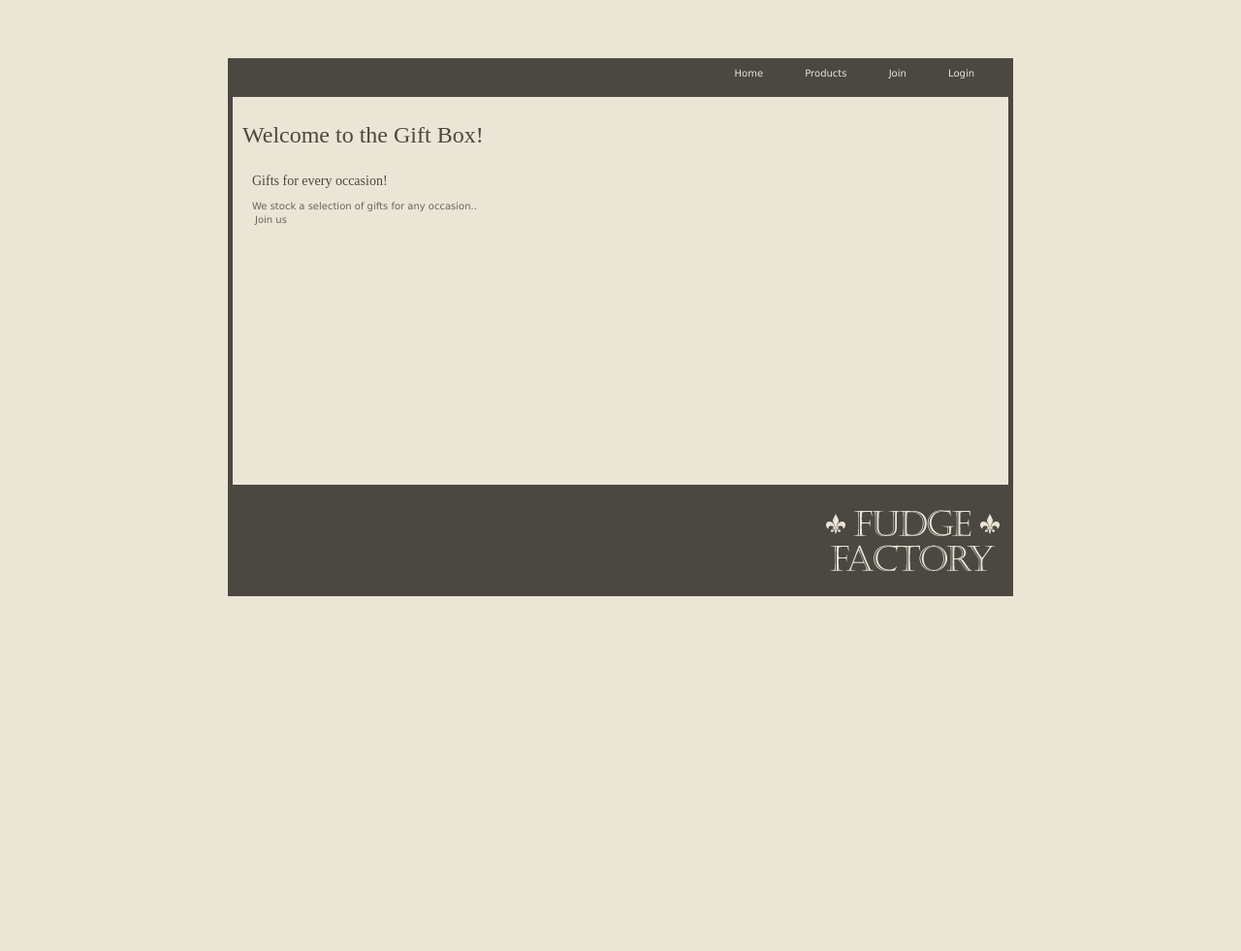
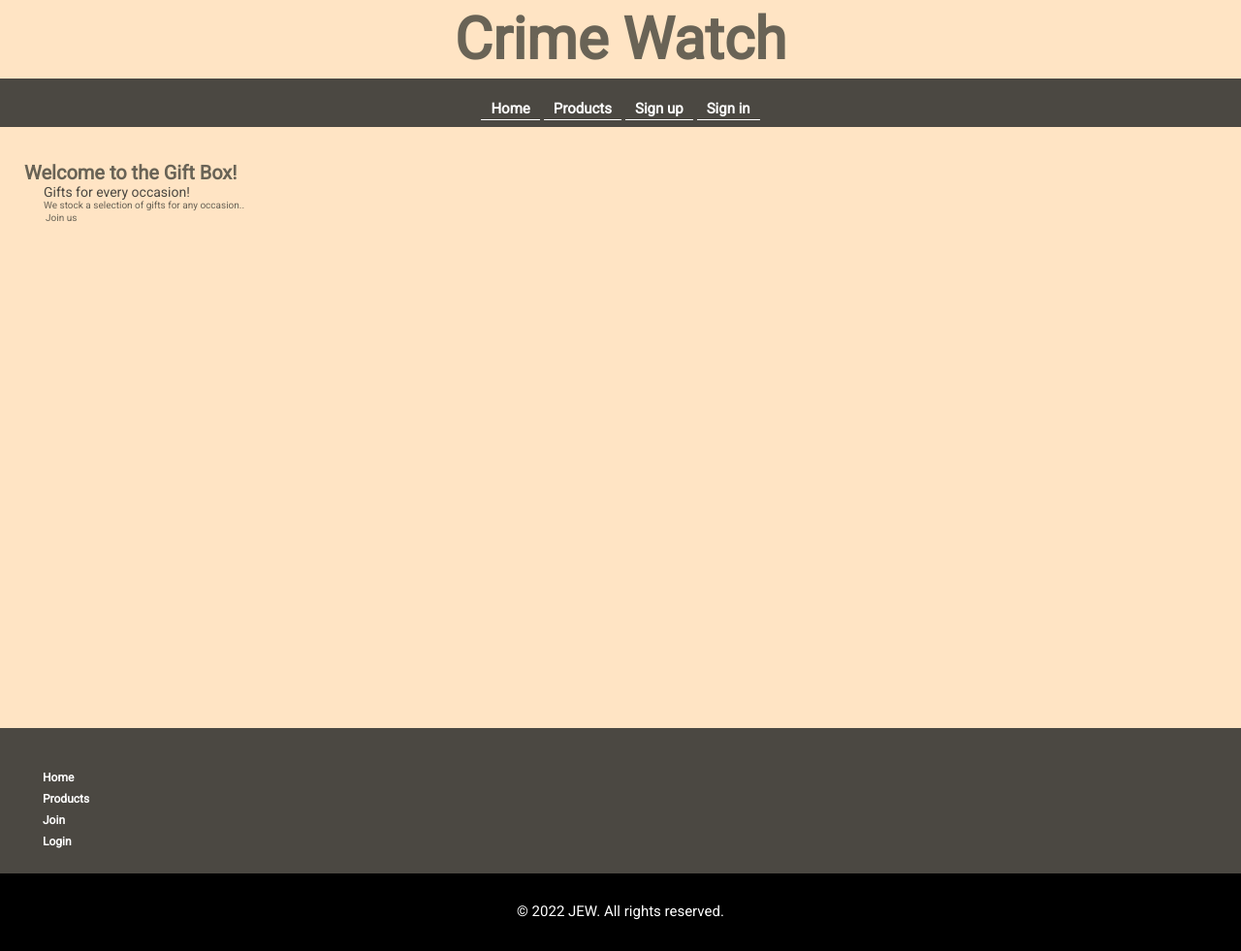
Before and after one commit to Waseem-Mosam/crimewatch, a PHP site: page /webroot/?mod=1 in a window 1280 px wide. Shown: the whole page at 97% size. Before the commit the page ends 615 px from the top, so only its background shows below. Run offline with PHP 8.4, Linux system fonts and the light colour scheme.

Commit message:
Second update

```diff
--- a/fudge_factory/site/classes/entities/Inventory.php
+++ b/fudge_factory/site/classes/entities/Inventory.php
@@ -1,16 +1,15 @@
 <?php
-
+include("modules/connection.php");
 class Inventory
 {
 	function getAllMediums()
 	{
-	$dbc=mysql_connect(DB_HOST,DB_USER,DB_PASSWORD) or die('Failed'.mysql_error());
-	mysql_select_db(DB_NAME);
+
 	$query='SELECT medium_id FROM MEDIUM';
-	$result=mysql_query($query);
+	$result=mysqli_query($con,$query);
 	$ids=array();
 	if($result)
-		while($row=mysql_fetch_array($result))
+		while($row=mysqli_fetch_array($result))
 			{
 			$ids[]=$row['medium_id'];
 			}
--- a/fudge_factory/site/classes/entities/Medium.php
+++ b/fudge_factory/site/classes/entities/Medium.php
@@ -1,5 +1,5 @@
 <?php
-
+include("modules/connection.php");
 class Medium
 {
 	private $id;
@@ -9,11 +9,10 @@ class Medium
 	function __construct($id)
 	{
 		$this->id=$id;
-		$dbc=mysql_connect(DB_HOST,DB_USER,DB_PASSWORD) or die('Failed'.mysql_error());
-		mysql_select_db(DB_NAME);
+
 		$query='SELECT * FROM MEDIUM WHERE medium_id='.$id;
-		$result=mysql_query($query);
-			while($row=mysql_fetch_array($result))
+		$result=mysqli_query($con,$query);
+			while($row=mysqli_fetch_array($result))
 				{
 				$this->description=$row['description'];
 				$this->price=$row['price'];
--- a/fudge_factory/site/config.inc.php
+++ b/fudge_factory/site/config.inc.php
@@ -3,8 +3,8 @@
 //VIEW
 require_once('classes/view/Page.php');
 //ENTITIES
-require_once('classes/entities/Medium.php');
-require_once('classes/entities/Inventory.php');
+//require_once('classes/entities/Medium.php');
+//require_once('classes/entities/Inventory.php');
 //SUPPORT
 require_once('classes/support/Form.php');
 require_once('classes/support/Textbox.php');
--- a/fudge_factory/site/index.php
+++ b/fudge_factory/site/index.php
@@ -2,6 +2,8 @@
 //CONTROLLER FILE
 //include config file
 require_once 'config.inc.php';
+//include("modules/connection.php");
+//require_once("modules/functions.php");
 
 switch($_GET['mod'])
 {
@@ -10,9 +12,9 @@ switch($_GET['mod'])
 		include 'modules/home.php';
 		break;
 	}
-	case 'products':
+	case 'posts':
 	{
-		include 'modules/products.php';
+		include 'modules/posts.php';
 		break;
 	}
 	case 'join':
--- a/fudge_factory/site/modules/functions.php
+++ b/fudge_factory/site/modules/functions.php
@@ -3,11 +3,11 @@
 function check_login($con)
 {
 
-	if(isset($_SESSION['email']))
+	if(isset($_SESSION['user_id']))
 	{
 
-		$id = $_SESSION['email'];
-		$query = "select * from members where email = '$id' limit 1";
+		$id = $_SESSION['user_id'];
+		$query = "select * from members where first_name = '$id' limit 1";
 
 		$result = mysqli_query($con,$query);
 		if($result && mysqli_num_rows($result) > 0)
--- a/fudge_factory/site/modules/home.php
+++ b/fudge_factory/site/modules/home.php
@@ -1,4 +1,5 @@
 <?php
+
 //HOME PAGE
 	$p=new Page('Welcome to the Gift Box!');
 	$p->setHeading('Welcome to the Gift Box!');
--- a/fudge_factory/site/modules/join.php
+++ b/fudge_factory/site/modules/join.php
@@ -86,7 +86,7 @@
 		//display the form
 		$p=new Page('Join us');
 		$p->setHeading('Please complete the form, <b>all fields are compulsary</b>.');
-		$p->setContent($text.'Please complete the form below<p/>'.$form_text);
+		$p->setContent('Please complete the form below<p/><br/>'.$form_text);
 		$p->printIt();
 	}
 
--- a/fudge_factory/site/modules/login.php
+++ b/fudge_factory/site/modules/login.php
@@ -1,8 +1,8 @@
 <?php
-
+session_start();
 
 include("connection.php");
-include("functions.php");
+//include("functions.php");
 
 $lf=new Form('login_form');
 $lf->addTextBox('email','E-Mail');
@@ -20,12 +20,14 @@ if(isset($_POST['submitted']))
 		$query="SELECT first_name FROM members WHERE (email='".$_POST['email']."') AND (password='".md5($_POST['password'])."')";
 
 		$result=mysqli_query($con, $query);
+
 		if(mysqli_num_rows($result)==1)
 		{
 			$p=new Page('Log In');
 			$p->setHeading('Welcome back');
 			$p->setContent('');
 			$p->printIt();
+			$_SESSION['user_id']=$result;
 		}
 		else
 		{
--- a/fudge_factory/site/stylesheets/default.css
+++ b/fudge_factory/site/stylesheets/default.css
@@ -1,77 +1,121 @@
 @charset "utf-8";
-/* CSS Document */
 
-body 	{
-			vertical-align:middle;
-			text-align:center;
-			background-color:#ebe5d6;
-			font-family:Verdana, Arial, Helvetica, sans-serif;
+* {
+	padding: 0;
+	margin: 0;
+	box-sizing: border-box;
+}
+
+/* Tags */
+body {
+	background-color: #FFE4C4;
 	color: #696356;
 	font-size:10px;
+	font-family: 'Roboto', sans-serif;
 }
 
-td 		{
+td {
 	vertical-align:top;
 }
 
+h2 {
+	font-size:14px;
+	font-weight:normal;
+	color:#4b4842;
+}
+
+center {
+	display: flex;
+	flex-direction: column;
+	align-items: center;
+}
+
+/* Classes */
 .warning {
 	color:red;
 	font-weight:bold;
 }
 
-#product_list td
-		{
+/* IDs */
+#header h1 {
+	font-size: 60px;
+	margin: 5px;
+}
+
+#product_list td {
 	padding:10px;
 	border:1px solid #cbbfa6;
 }
 
-#main	{
-			width:800px;
-			height:400px;
-			border:5px solid #4b4842;
+
+#head {
+	display: flex;
+	justify-content: center;
+	width:100%;
+	height:50px;
+	background-color:#4b4842;
+	padding: 10px;
+}
+
+#head a {
+	text-decoration: none;
+	font-weight: 700;
+	font-size: 15px;
+	border-bottom: 1px solid white;
+	color: white;
+	padding: 10px 10px 2px 10px;
+	height: fit-content;
+	margin: 2px;
+}
+
+#head a:hover {
+	color: dodgerblue;
+	background-color: white;
+}
+
+#main {
+	width: 100%;
+	height:600px;
 	text-align:left;
 	overflow:auto;
+	margin: 10px;
+	padding: 25px;
 }
 
-#head, #head a
-		{
-			width:770px;
-			height:20px;
+#top-footer {
+	width:100%;
+	height:150px;
 	background-color:#4b4842;
-			margin-top:60px;
-			color:#ebe5d6;
-			text-align:right;
-			padding:10px 20px 5px 20px;
-			text-decoration:none;
+	color: white;
+	padding: 40px;
+	text-align: left;
 }
 
-#foot	{
-			width:800px;
-			height:100px;
-			background-color:#4b4842;
-			border:5px solid #4b4842;
-			background-image:url(../images/logo.png);
-			background-position:right;
-			background-repeat:no-repeat;
+#top-footer a {
+	text-decoration: none;
+	font-weight: 600;
+	font-size: 12px;
+	color: white;
 }
 
-h1		{
-			font-family:century;
-			font-size:24px;
-			font-weight:normal;
-			padding:10px;
-			color:#4b4842;
+#top-footer li {
+	list-style: none;
+	padding: 4px;
 }
 
-h2		{
-			font-family:century;
-			font-size:14px;
-			font-weight:normal;
-			color:#4b4842;
+#bottom-footer {
+	background-color: black;
+	width: 100%;
+	color:white;
+	height: 80px;
+	padding-top: 30px;
 }
 
-#content
-		{
+#bottom-footer p {
+	font-size: 15px;
+}
+
+
+#content {
 	padding:0px 20px 0px 20px;
-
 }
--- /dev/null
+++ b/fudge_factory/site/templates/header.php
@@ -0,0 +1,6 @@
+<div id="head">
+    <a href="index.php?mod=home">Home</a>
+    <a href="index.php?mod=posts">Posts</a>
+    <a href="index.php?mod=join">Join</a>
+    <a href="index.php?mod=login">Login</a>
+</div>
--- /dev/null
+++ b/fudge_factory/site/templates/header_log.php
@@ -0,0 +1,5 @@
+<div id="head">
+    <a href="index.php?mod=home">Home</a>
+    <a href="index.php?mod=posts">Posts</a>
+    <a href="index.php?mod=logout">Logout</a>
+</div>
--- a/fudge_factory/site/templates/page.php
+++ b/fudge_factory/site/templates/page.php
@@ -1,42 +1,51 @@
-<?php
-    //include("modules/connection.php");
-	//include("modules/functions.php");
-
-	//$user_data = check_login($con);
-
-?>
-
 <!DOCTYPE html PUBLIC "-//W3C//DTD XHTML 1.0 Transitional//EN" "http://www.w3.org/TR/xhtml1/DTD/xhtml1-transitional.dtd">
 <html xmlns="http://www.w3.org/1999/xhtml">
     <head>
         <meta http-equiv="Content-Type" content="text/html; charset=utf-8" />
-<!-- SET PAGE TITLE -->
+        <!-- Page title -->
         <title><?php echo $this->title; ?></title>
-<!-- METADATA -->
+        <!-- Metadata -->
         <meta name="Description" content="<?php echo $this->metacontent; ?>" />
         <meta name="Keywords" content="<?php echo $this->metakeywords; ?>" />
-<!-- STYLESHEETS -->
+
+
+        <!-- Stylesheets -->
         <link href="stylesheets/default.css" rel="stylesheet" type="text/css" />
+        <link href="https://fonts.googleapis.com/css2?family=Roboto&display=swap" rel="stylesheet">
     </head>
-<!-- BEGIN BODY -->
+    <!-- Begin body -->
     <body>
         <center>
-	<!--HEAD SECTION -->
+            <div id="header">
+                <h1>Crime Watch</h1>
+            </div>
+            <!--Nav -->
             <div id="head">
                 <a href="index.php?mod=home">Home</a>
                 <a href="index.php?mod=products">Products</a>
-    <a href="index.php?mod=join">Join</a>
-    <a href="index.php?mod=login">Login</a>
+                <a href="index.php?mod=join">Sign up</a>
+                <a href="index.php?mod=login">Sign in</a>
             </div>
-    <!-- MAIN SECTION -->
+
+            <!-- Main section -->
             <div id='main'>
                 <h1><?php echo $this->heading; ?></h1>
                 <div id='content'><?php echo $this->content; ?></div>
             </div>
-    <!-- FOOT SECTION -->
-    <div id="foot">
+
+            <!-- Footer -->
+            <div id="top-footer">
+                <ul>
+                    <li><a href="index.php?mod=home">Home</a></li>
+                    <li><a href="index.php?mod=products">Products</a></li>
+                    <li><a href="index.php?mod=join">Join</a></li>
+                    <li><a href="index.php?mod=login">Login</a></li>
+                </ul>
+            </div>
+            <div id="bottom-footer">
+                <p>&#169 2022 JEW. All rights reserved.</p>
             </div>
         </center>
     </body>
-<!-- END BODY -->
+    <!-- End body -->
 </html>
```
Also changed, not shown: fudge_factory/site/modules/logout.php (added, +7 -0 lines), fudge_factory/site/modules/posts.php (added, +18 -0 lines), 1 other file. Lines whose indentation alone changed are shown as unchanged.
